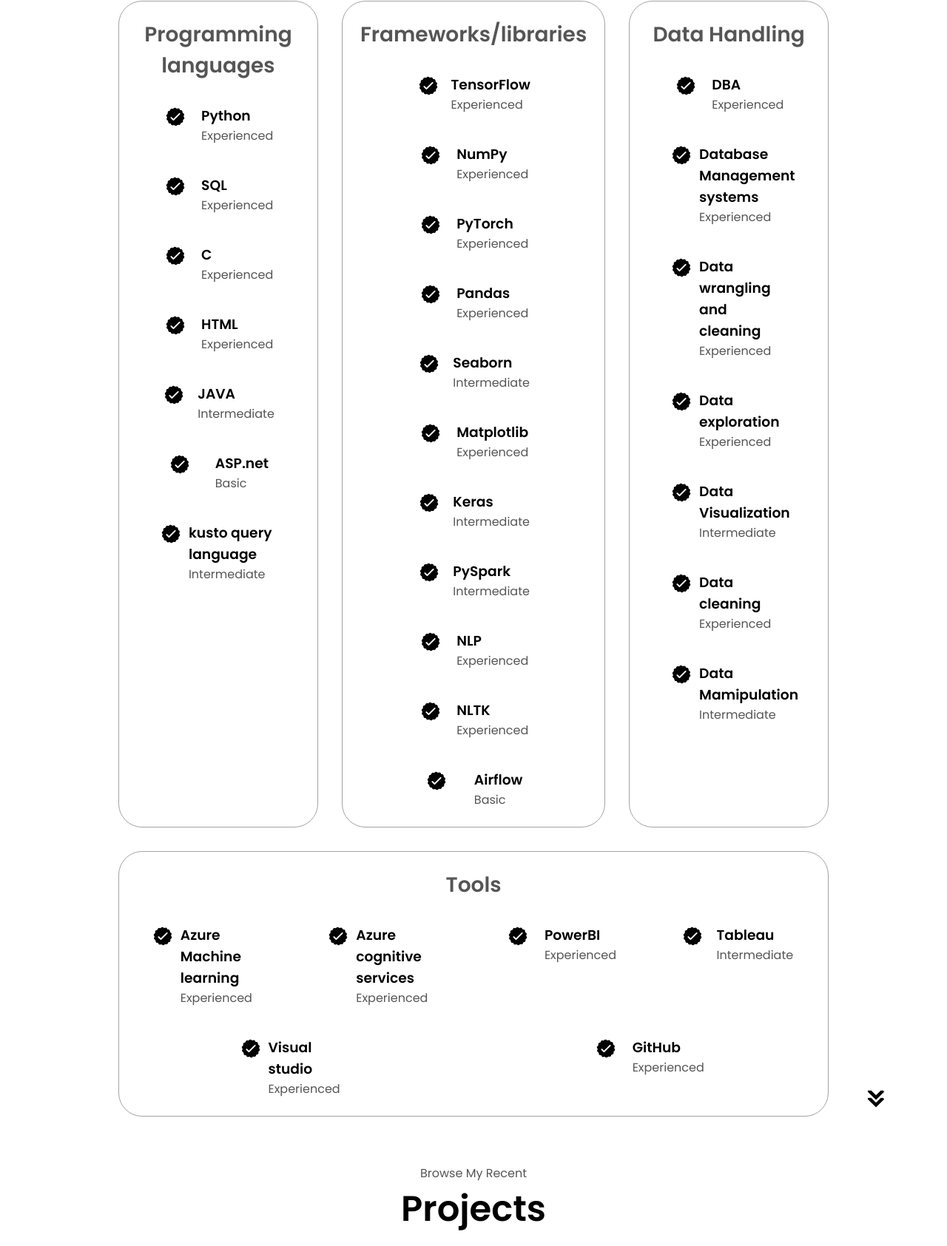
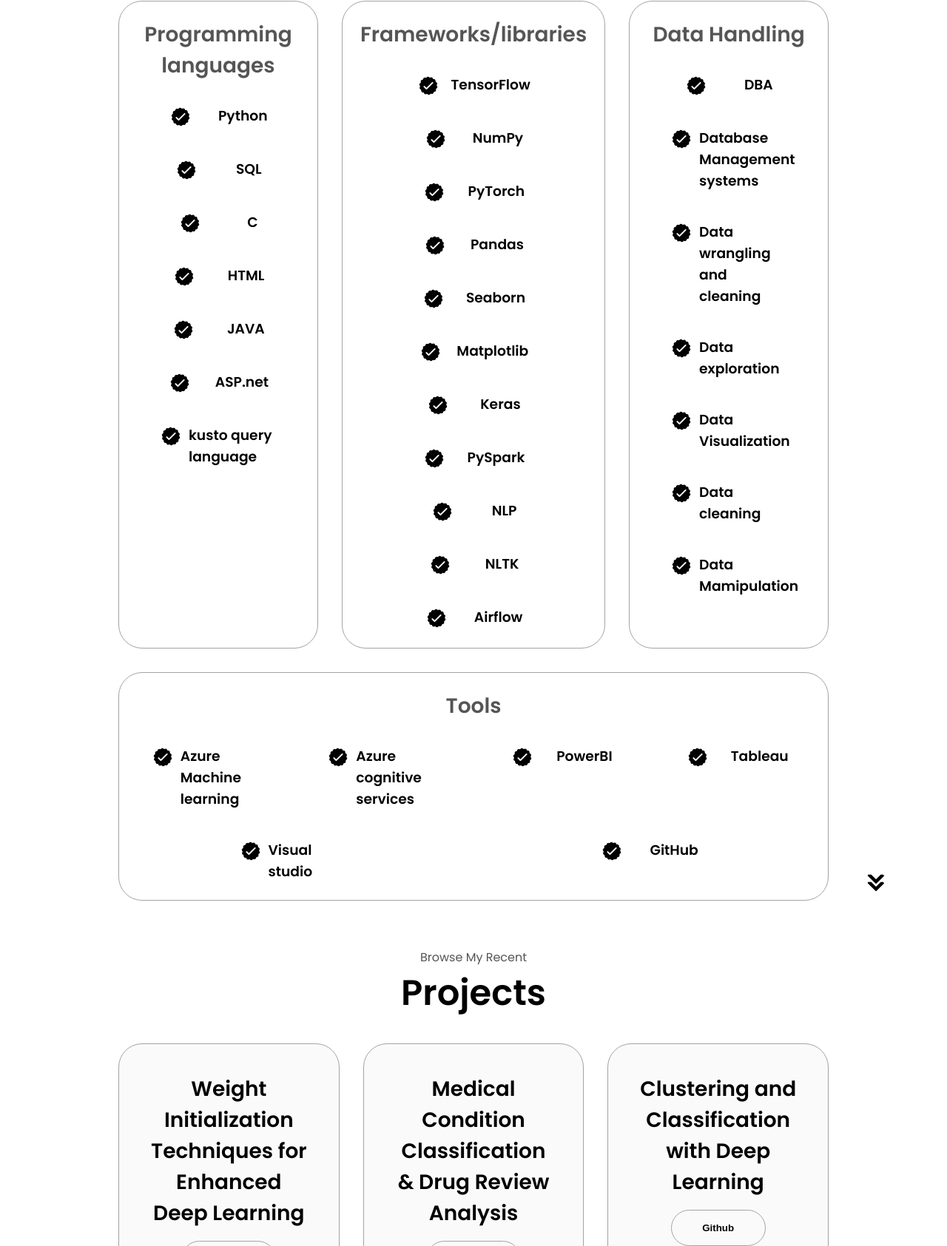
Before and after one commit to sravani2408/My-portfolio, a plain HTML site: page index.html in a window 1280 px wide. Shown: the part 1824-3509 px from the top of the page at 74% size. Drawn offline with Linux system fonts and the light colour scheme.

Commit message:
Update index.html

```diff
--- a/index.html
+++ b/index.html
@@ -74,6 +74,7 @@
     <section id="about">
       <p class="section__text__p1">Get To Know More</p>
       <h1 class="title">About Me</h1>
+      <p class="section__text__p1">           </p>
       <div class="section-container">
       <div class="slideshow-container">
       <img
@@ -162,7 +163,6 @@
                 />
                 <div>
                   <h3>Python</h3>
-                  <p>Experienced</p>
                 </div>
               </article>
               <article>
@@ -173,7 +173,6 @@
                 />
                 <div>
                   <h3>SQL</h3>
-                  <p>Experienced</p>
                 </div>
               </article>
               <article>
@@ -184,7 +183,6 @@
                 />
                 <div>
                   <h3>C</h3>
-                  <p>Experienced</p>
                 </div>
               </article>
               <article>
@@ -195,7 +193,6 @@
                 />
                 <div>
                   <h3>HTML</h3>
-                  <p>Experienced</p>
                 </div>
               </article>
               <article>
@@ -206,7 +203,6 @@
                 />
                 <div>
                   <h3>JAVA</h3>
-                  <p>Intermediate</p>
                 </div>
               </article>
 
@@ -218,7 +214,6 @@
                 />
                 <div>
                   <h3>ASP.net</h3>
-                  <p>Basic</p>
                 </div>
               </article>
               <article>
@@ -229,7 +224,6 @@
                 />
                 <div>
                   <h3>kusto query language</h3>
-                  <p>Intermediate</p>
                 </div>
               </article>
             </div>
@@ -245,7 +239,6 @@
                 />
                 <div>
                   <h3>TensorFlow</h3>
-                  <p>Experienced</p>
                 </div>
               </article>
               <article>
@@ -256,7 +249,6 @@
                 />
                 <div>
                   <h3>NumPy</h3>
-                  <p>Experienced</p>
                 </div>
               </article>
               <article>
@@ -267,7 +259,6 @@
                 />
                 <div>
                   <h3>PyTorch</h3>
-                  <p>Experienced</p>
                 </div>
               </article>
               <article>
@@ -278,7 +269,6 @@
                 />
                 <div>
                   <h3>Pandas</h3>
-                  <p>Experienced</p>
                 </div>
               </article>
               <article>
@@ -289,7 +279,6 @@
                 />
                 <div>
                   <h3>Seaborn</h3>
-                  <p>Intermediate</p>
                 </div>
               </article>
               <article>
@@ -300,7 +289,6 @@
                 />
                 <div>
                   <h3>Matplotlib</h3>
-                  <p>Experienced</p>
                 </div>
               </article>
               <article>
@@ -311,7 +299,6 @@
                 />
                 <div>
                   <h3>Keras</h3>
-                  <p>Intermediate</p>
                 </div>
               </article>
               <article>
@@ -322,7 +309,6 @@
                 />
                 <div>
                   <h3>PySpark</h3>
-                  <p>Intermediate</p>
                 </div>
               </article>
               <article>
@@ -333,7 +319,6 @@
                 />
                 <div>
                   <h3>NLP</h3>
-                  <p>Experienced</p>
                 </div>
               </article>
               <article>
@@ -344,7 +329,6 @@
                 />
                 <div>
                   <h3>NLTK</h3>
-                  <p>Experienced</p>
                 </div>
               </article>
               <article>
@@ -355,7 +339,6 @@
                 />
                 <div>
                   <h3>Airflow</h3>
-                  <p>Basic</p>
                 </div>
               </article>
             </div>
@@ -371,7 +354,6 @@
                 />
                 <div>
                   <h3>DBA</h3>
-                  <p>Experienced</p>
                 </div>
               </article>
               <article>
@@ -382,7 +364,6 @@
                 />
                 <div>
                   <h3>Database Management systems</h3>
-                  <p>Experienced</p>
                 </div>
               </article>
               <article>
@@ -393,7 +374,6 @@
                 />
                 <div>
                   <h3>Data wrangling and cleaning</h3>
-                  <p>Experienced</p>
                 </div>
               </article>
               <article>
@@ -404,7 +384,6 @@
                 />
                 <div>
                   <h3>Data exploration</h3>
-                  <p>Experienced</p>
                 </div>
               </article>
               <article>
@@ -415,7 +394,6 @@
                 />
                 <div>
                   <h3>Data Visualization</h3>
-                  <p>Intermediate</p>
                 </div>
               </article>
               <article>
@@ -426,7 +404,6 @@
                 />
                 <div>
                   <h3>Data cleaning</h3>
-                  <p>Experienced</p>
                 </div>
               </article>
               <article>
@@ -437,7 +414,6 @@
                 />
                 <div>
                   <h3>Data Mamipulation</h3>
-                  <p>Intermediate</p>
                 </div>
               </article>
 
@@ -454,7 +430,6 @@
                 />
                 <div>
                   <h3>Azure Machine learning</h3>
-                  <p>Experienced</p>
                 </div>
               </article>
               <article>
@@ -465,7 +440,6 @@
                 />
                 <div>
                   <h3>Azure cognitive services</h3>
-                  <p>Experienced</p>
                 </div>
               </article>
               <article>
@@ -476,7 +450,6 @@
                 />
                 <div>
                   <h3>PowerBI</h3>
-                  <p>Experienced</p>
                 </div>
               </article>
               <article>
@@ -487,7 +460,6 @@
                 />
                 <div>
                   <h3>Tableau</h3>
-                  <p>Intermediate</p>
                 </div>
               </article>
               <article>
@@ -498,7 +470,6 @@
                 />
                 <div>
                   <h3>Visual studio</h3>
-                  <p>Experienced</p>
                 </div>
               </article>
               <article>
@@ -509,7 +480,6 @@
                 />
                 <div>
                   <h3>GitHub</h3>
-                  <p>Experienced</p>
                 </div>
               </article>
             </div>
```
